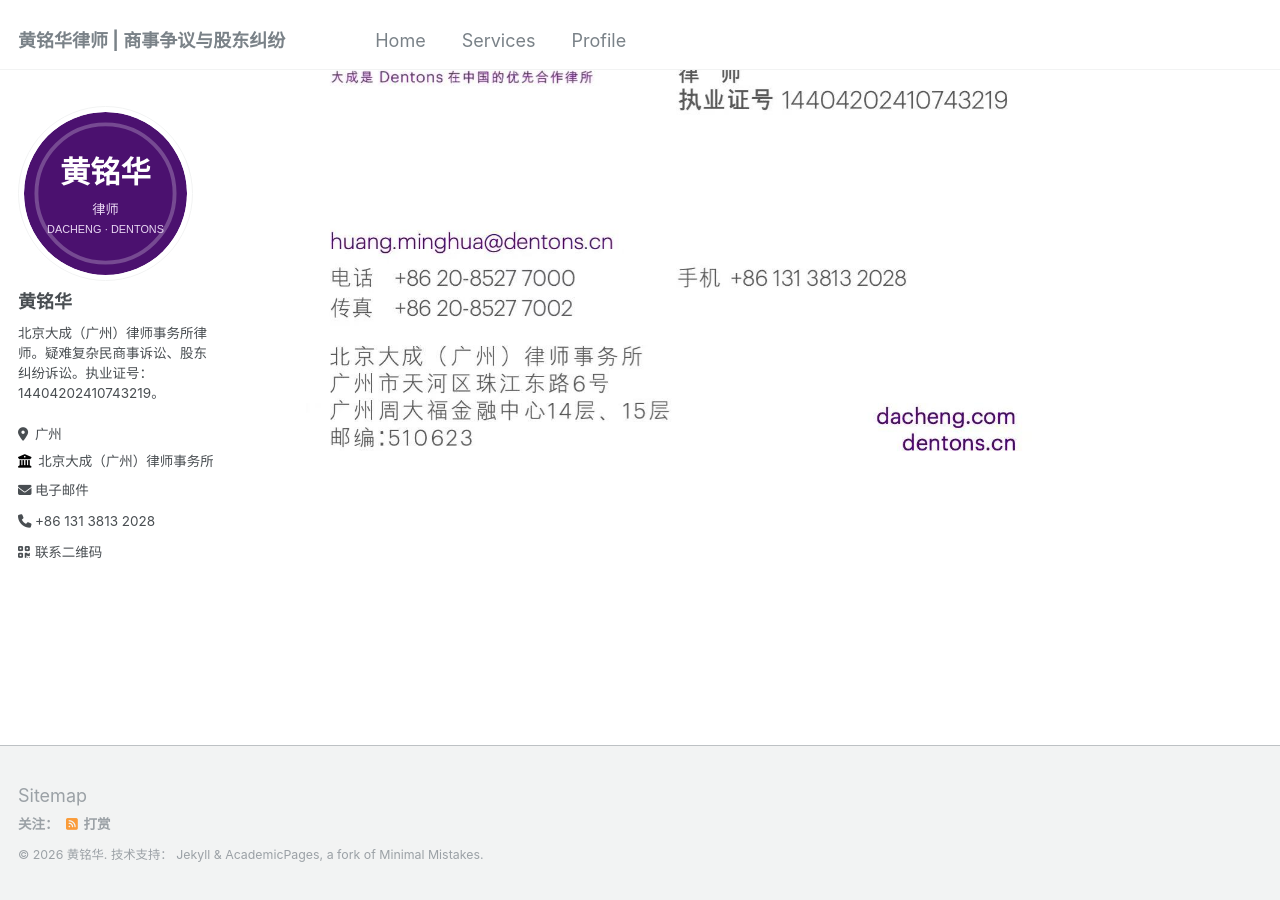
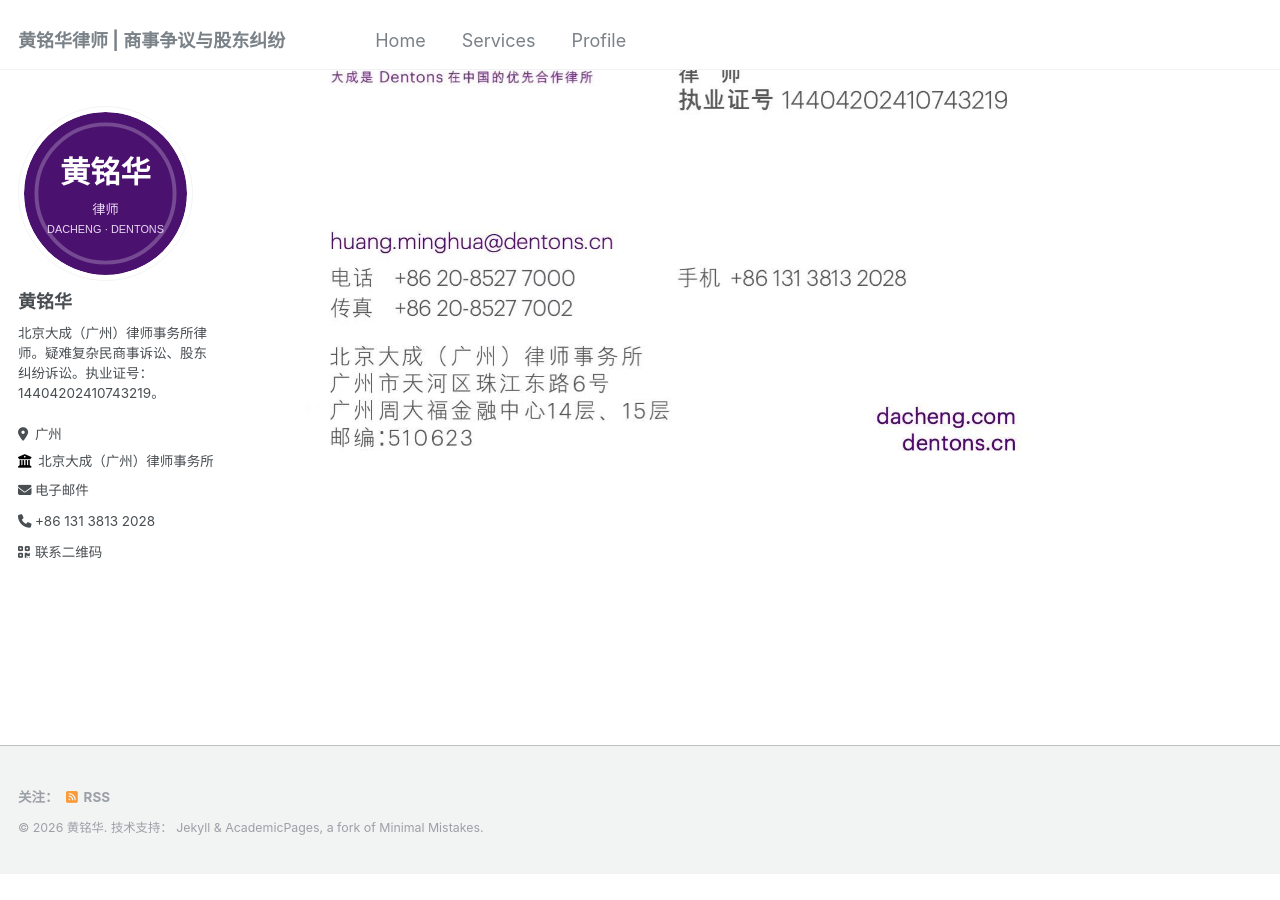
Before and after one commit to gdhsss/minghua-website, a Jekyll site: the page built from _pages/about.md, in a window 1280 px wide and 900 px high, scrolled down 1180 px. Built offline with Jekyll 4.4.1, drawn with Linux system fonts in a browser that asks for light colours; after the commit the page ends 2053 px from its top, so only the background shows below that.

Commit message:
Polish footer labels

```diff
--- a/_data/ui-text.yml
+++ b/_data/ui-text.yml
@@ -288,7 +288,7 @@
   more_label                 : "了解更多"
   related_label              : "你可能感兴趣的"
   follow_label               : "关注："
-  feed_label                 : "打赏"
+  feed_label                 : "RSS"
   powered_by                 : "技术支持："
   website_label              : "网站"
   email_label                : "电子邮件"
@@ -330,7 +330,7 @@
   more_label                 : "了解更多"
   related_label              : "你可能感興趣的"
   follow_label               : "關注："
-  feed_label                 : "打賞"
+  feed_label                 : "RSS"
   powered_by                 : "技術支持："
   website_label              : "網站"
   email_label                : "電子郵件"
--- a/_includes/footer/custom.html
+++ b/_includes/footer/custom.html
@@ -1,3 +1,2 @@
 <!-- start custom footer snippets -->
-<a href="/sitemap/">Sitemap</a>
 <!-- end custom footer snippets -->
```
